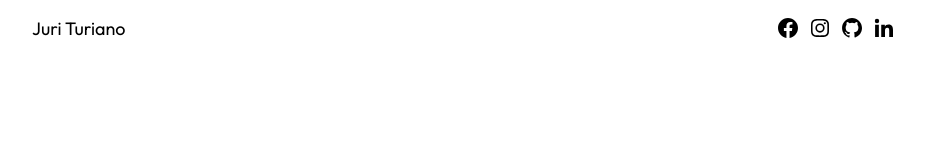
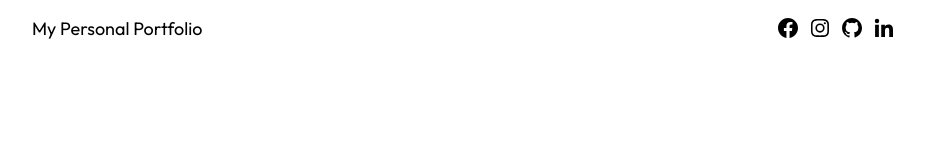
Before and after one commit to jurituriano/myPortfolio-JuriTuriano, a React (Vite) app: page / in a window 1280 px wide. Shown: the top 160 px of the page, without its empty margins (176-1103 px from the left). Built offline with nearby package versions, Linux system fonts and the light colour scheme.

Commit message:
added linkedin link and change the header name

```diff
--- a/src/pages/header.jsx
+++ b/src/pages/header.jsx
@@ -7,10 +7,10 @@
 
 const Header = () => {
   return (
-    <div className="flex justify-between items-center h-14  ">
+    <div className="flex justify-between items-center h-14 ">
       {/* Name */}
       <div>
-        <h1 className=" text-[18px]">Juri Turiano</h1>
+        <h1 className=" text-[18px]">My Personal Portfolio</h1>
       </div>
 
       {/* Social Media links */}
@@ -24,7 +24,7 @@
         <a href="https://github.com/tJuri-sub" target="_blank">
           <GithubIcon />
         </a>
-        <a href="">
+        <a href="https://www.linkedin.com/in/jurituriano/" target="_blank">
           <LinkinIcon />
         </a>
       </div>
```
